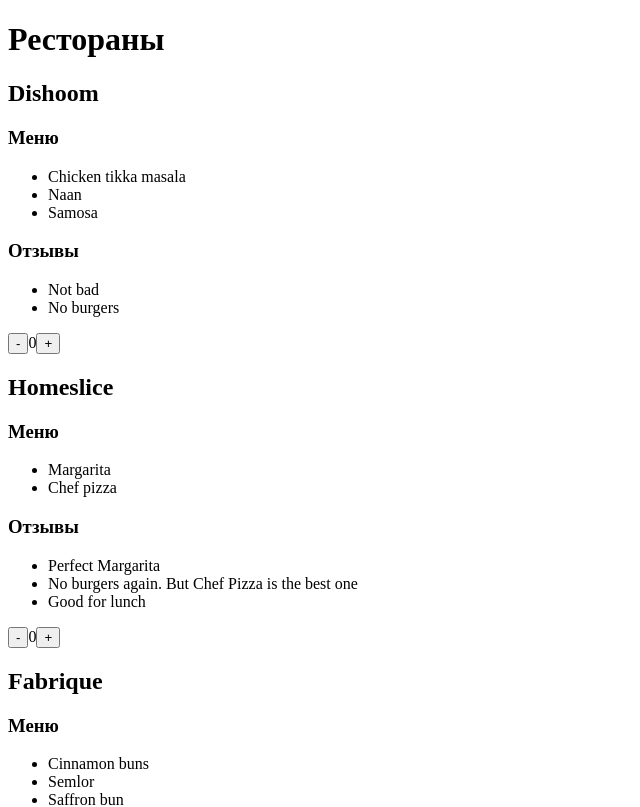
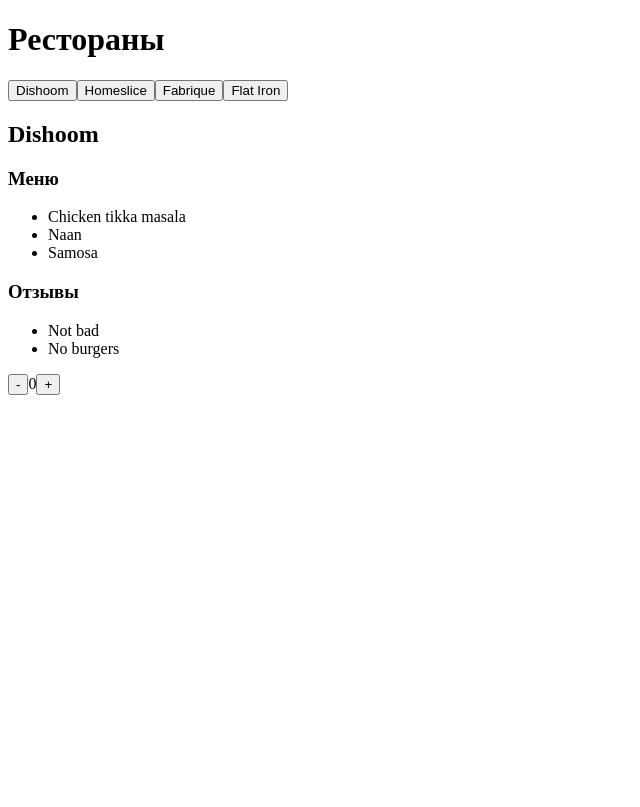
Before and after one commit to etokareva/learn-react, a React (Vite) app: page / in a window 1280 px wide. Shown: the top 807 px of the page, without its empty margins (0-640 px from the left). Built offline with nearby package versions, Linux system fonts and the light colour scheme.

Commit message:
[hw-3] Добавила кнопки-табы для переключения ресторанов и хук для получения и установки активного ресторана

```diff
--- a/src/components/Counter/Counter.tsx
+++ b/src/components/Counter/Counter.tsx
@@ -1,4 +1,4 @@
-import {useCounter} from './hooks.ts';
+import {useCounter} from './counter.hook.ts';
 
 export const Counter = () => {
     const {increment, decrement, value} = useCounter();
--- a/src/pages/restaurant/RestaurantPage.tsx
+++ b/src/pages/restaurant/RestaurantPage.tsx
@@ -1,14 +1,30 @@
 import {Restaurant} from '../../components/restaurant/Restaurant.tsx';
-import type {RestaurantModel} from '../../models/restaurant.model.ts';
 import type {RestaurantPageModel} from '../../models/restaurant-page.model.ts';
+import {useActiveRestaurant} from './restaraunt.hook.ts';
 
 export const RestaurantPage = ({restaurants, title}: RestaurantPageModel) => {
+    const {activeRestaurant, setActiveId} = useActiveRestaurant(restaurants);
+
     return (
         <>
             <h1>{title}</h1>
-            {restaurants.map((restaurant: RestaurantModel) => (
-                <Restaurant key={restaurant.id} restaurant={restaurant}/>
-            ))}
+            <div className="restaurant-tabs">
+                {restaurants.map((restaurant) => (
+                    <button key={restaurant.id}
+                            className={`tab-button ${
+                                restaurant.id === activeRestaurant.id ? 'active' : ''
+                            }`}
+                            onClick={() => setActiveId(restaurant.id)}
+                    >
+                        {restaurant.name}
+                    </button>
+                ))}
+            </div>
+            {activeRestaurant ? (
+                <Restaurant key={activeRestaurant.id} restaurant={activeRestaurant}/>
+            ) : (
+                <div>Ресторан не найден</div>
+            )}
         </>
-    )
-}
+    );
+};
--- /dev/null
+++ b/src/pages/restaurant/restaraunt.hook.ts
@@ -0,0 +1,13 @@
+import {useState} from 'react';
+import type {RestaurantModel} from '../models/restaurant.model.ts';
+
+export const useActiveRestaurant = (restaurants: RestaurantModel[]) => {
+    const [activeId, setActiveId] = useState(restaurants[0]?.id || null);
+
+    const activeRestaurant = restaurants.find((restaraunt) => restaraunt.id === activeId);
+
+    return {
+        activeRestaurant,
+        setActiveId
+    };
+};
```
Also changed, not shown: src/components/Counter/counter.hook.ts (renamed from src/components/Counter/hooks.ts).
